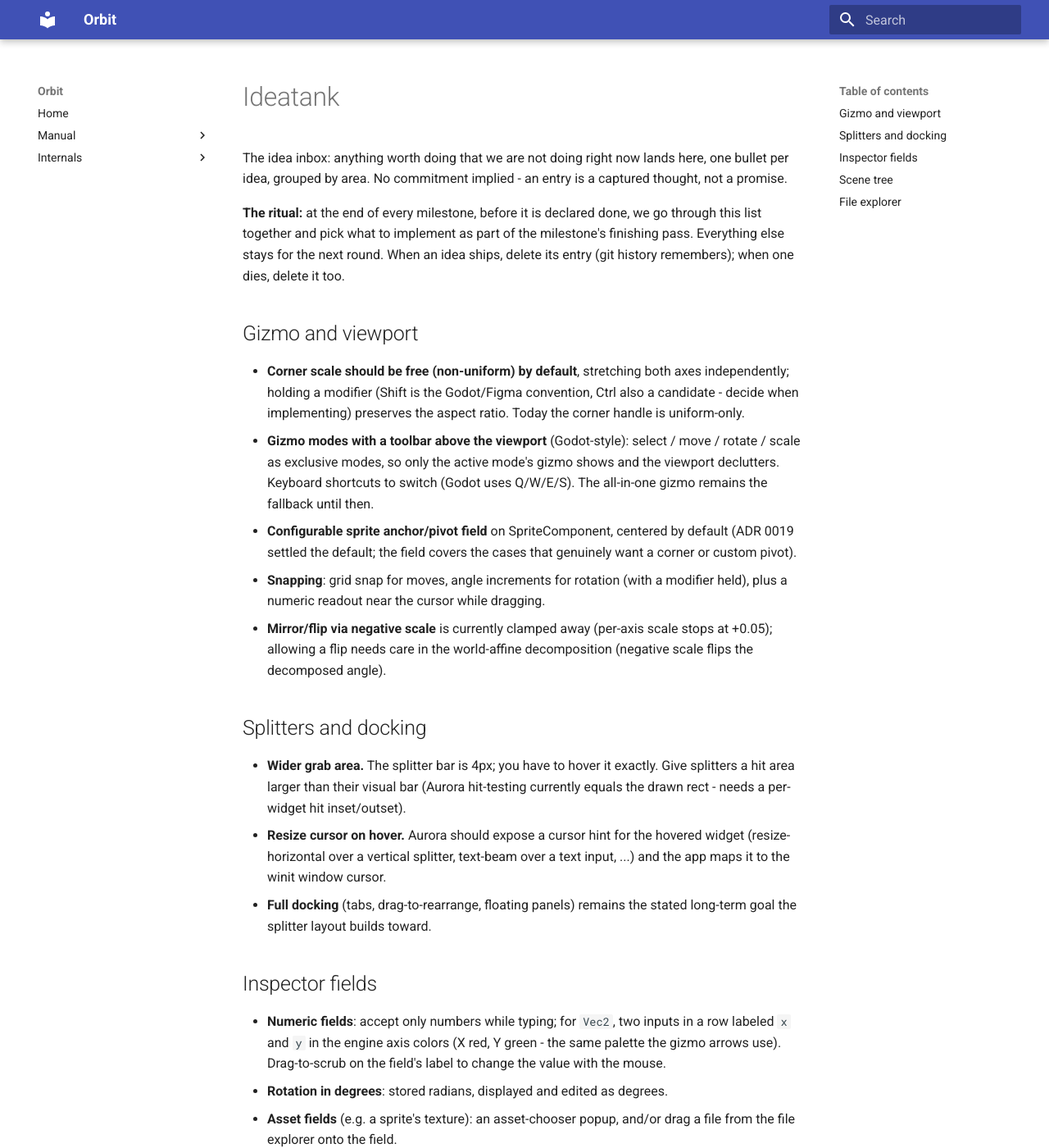
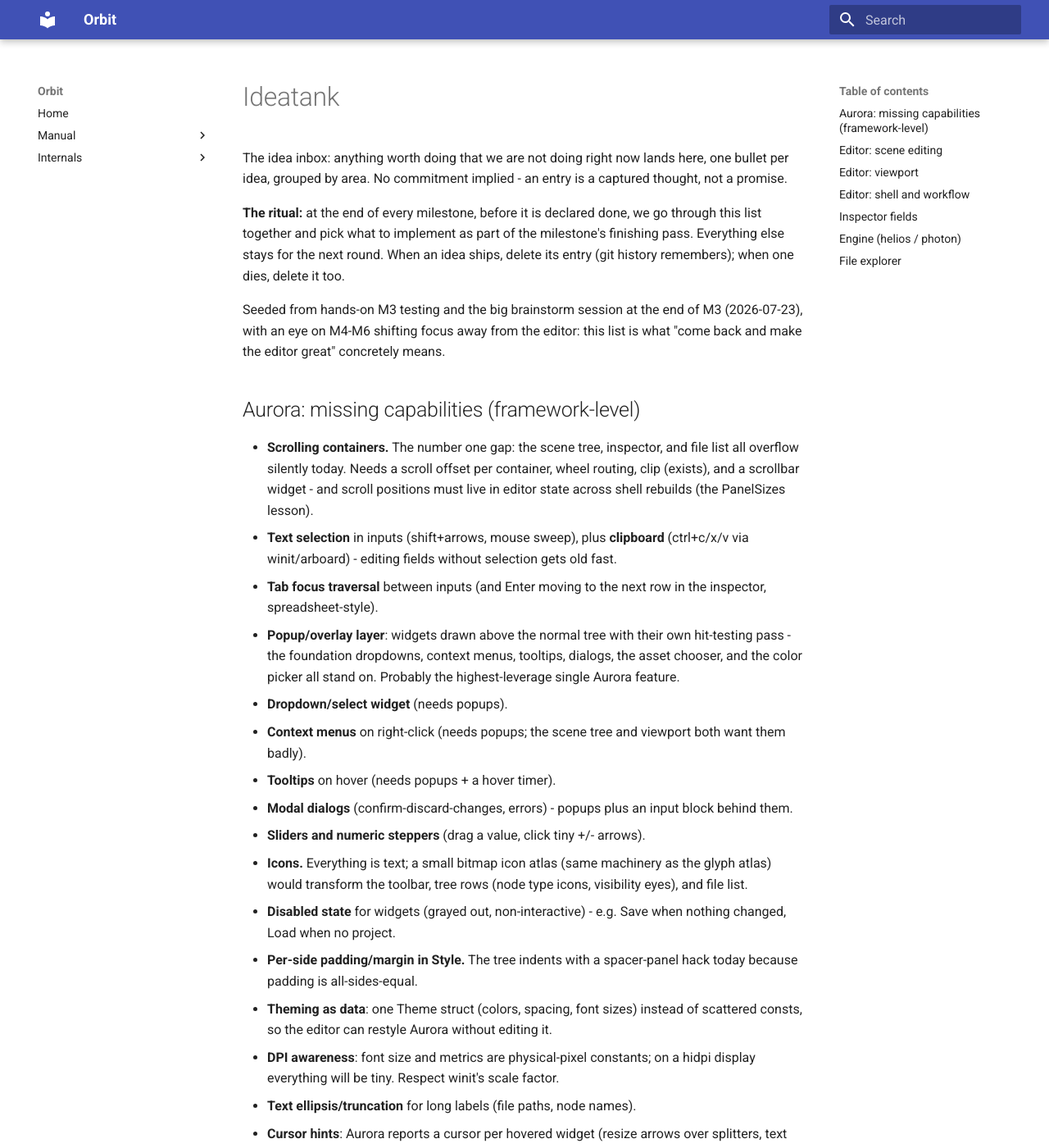
Before and after one commit to GenTexX/orbit, an MkDocs documentation site: the page built from docs/internals/ideas.md, in a window 1280 px wide and 1400 px high. Shown: the whole window at 82% size. Built offline with MkDocs 1.6.1 and Material for MkDocs 9.7.7, drawn with Linux system fonts in a browser that asks for light colours; some of the changed text lies outside the part shown.

Commit message:
docs: the big end-of-M3 ideatank brainstorm
A full idea-collection session with Philip before M4-M6 shift focus away
from the editor: what "come back and make the editor great" concretely
means. Roughly fifty entries across seven areas:

- Aurora framework gaps: scrolling containers (the number one), a popup
  layer (the highest-leverage single feature - dropdowns, context menus,
  tooltips, modals, choosers all stand on it), text selection + clipboard,
  tab traversal, icons, theming-as-data, DPI awareness, first-class
  drag-and-drop, disabled states, per-side padding.
- Scene editing: add/remove-component UI (effectively has a deadline - M4's
  Script and M5's Camera components need it), rename/delete/duplicate/
  copy-paste, tree drag-reparent, multi-select + box select, z-order
  controls, visibility eye + lock.
- Viewport: grid + origin axes, zoom readout + frame-selected, status bar,
  gizmo mode toolbar, free-corner-scale + Shift-preserves-ratio, snapping.
- Shell: persist editor state across restarts, unsaved-changes indicator,
  New/Open project dialogs, console panel, undo-history panel, shortcut map.
- Engine: texture cache + per-texture batching (THE silent limitation:
  every sprite currently renders with the single demo texture whatever its
  texture field says), sprite sheets via uv_rect, flip flags, photon shape
  primitives, world-space text, node visibility flag.

Also commits Philip's hand-edited demo scene (three sprites, rotations,
scales, alpha tints - the editor's first real user data).

```diff
--- a/docs/internals/ideas.md
+++ b/docs/internals/ideas.md
@@ -10,57 +10,155 @@ milestone's finishing pass. Everything else stays for the next round. When an
 idea ships, delete its entry (git history remembers); when one dies, delete
 it too.
 
-## Gizmo and viewport
+Seeded from hands-on M3 testing and the big brainstorm session at the end of
+M3 (2026-07-23), with an eye on M4-M6 shifting focus away from the editor:
+this list is what "come back and make the editor great" concretely means.
 
-- **Corner scale should be free (non-uniform) by default**, stretching both
-  axes independently; holding a modifier (Shift is the Godot/Figma
-  convention, Ctrl also a candidate - decide when implementing) preserves the
-  aspect ratio. Today the corner handle is uniform-only.
+## Aurora: missing capabilities (framework-level)
+
+- **Scrolling containers.** The number one gap: the scene tree, inspector,
+  and file list all overflow silently today. Needs a scroll offset per
+  container, wheel routing, clip (exists), and a scrollbar widget - and
+  scroll positions must live in editor state across shell rebuilds (the
+  PanelSizes lesson).
+- **Text selection** in inputs (shift+arrows, mouse sweep), plus
+  **clipboard** (ctrl+c/x/v via winit/arboard) - editing fields without
+  selection gets old fast.
+- **Tab focus traversal** between inputs (and Enter moving to the next row in
+  the inspector, spreadsheet-style).
+- **Popup/overlay layer**: widgets drawn above the normal tree with their own
+  hit-testing pass - the foundation dropdowns, context menus, tooltips,
+  dialogs, the asset chooser, and the color picker all stand on. Probably the
+  highest-leverage single Aurora feature.
+- **Dropdown/select widget** (needs popups).
+- **Context menus** on right-click (needs popups; the scene tree and viewport
+  both want them badly).
+- **Tooltips** on hover (needs popups + a hover timer).
+- **Modal dialogs** (confirm-discard-changes, errors) - popups plus an input
+  block behind them.
+- **Sliders and numeric steppers** (drag a value, click tiny +/- arrows).
+- **Icons.** Everything is text; a small bitmap icon atlas (same machinery as
+  the glyph atlas) would transform the toolbar, tree rows (node type icons,
+  visibility eyes), and file list.
+- **Disabled state** for widgets (grayed out, non-interactive) - e.g. Save
+  when nothing changed, Load when no project.
+- **Per-side padding/margin in Style.** The tree indents with a spacer-panel
+  hack today because padding is all-sides-equal.
+- **Theming as data**: one Theme struct (colors, spacing, font sizes) instead
+  of scattered consts, so the editor can restyle Aurora without editing it.
+- **DPI awareness**: font size and metrics are physical-pixel constants; on a
+  hidpi display everything will be tiny. Respect winit's scale factor.
+- **Text ellipsis/truncation** for long labels (file paths, node names).
+- **Cursor hints**: Aurora reports a cursor per hovered widget (resize arrows
+  over splitters, text beam over inputs); the app maps it to winit.
+- **Wider splitter grab area** (hit area larger than the drawn bar - needs a
+  per-widget hit inset).
+- **A real checkmark** in checkboxes (undecided if wanted; the filled square
+  is a legit minimalist look).
+- **First-class drag-and-drop**: Aurora-level drag sources/targets with a
+  drag payload and hover feedback, replacing the app-level press/release
+  routing the file-to-viewport drop uses today.
+
+## Editor: scene editing
+
+- **Add/remove components UI.** Today a node's components are fixed at
+  creation. The inspector needs "Add Component" (a dropdown of kinds) and a
+  remove button per component - REQUIRED once Script (M4) and Camera (M5)
+  components exist, so this one has a deadline of sorts.
+- **Rename a node** (double-click its tree row, or a name field at the top of
+  the inspector - Node.name is already there, just not editable).
+- **Delete** the selected node (Del key + context menu), **duplicate**
+  (ctrl+D), and **copy/paste** across the tree - all through History.
+- **Reparent by dragging** rows in the scene tree (the drag-drop machinery
+  above; History::reparent already exists and refuses cycles).
+- **Multi-select**: ctrl+click in tree and viewport, box-select by dragging
+  over empty viewport space; group move/delete; the inspector shows shared
+  fields.
+- **Sibling order = draw order controls**: move up/down in the tree (z-order
+  today is implicit pre-order), maybe an explicit z-index later.
+- **Node visibility toggle** (eye icon per tree row, drawn state in helios)
+  and **lock** (excluded from picking).
+- **Search/filter box** above the scene tree.
+- **Alt-drag to duplicate** in the viewport (grab a sprite with alt held:
+  duplicates it and moves the copy).
+
+## Editor: viewport
+
+- **Grid + origin axes**: a world-space grid (fading with zoom) and X/Y axis
+  lines through the origin in the axis colors; photon needs line/shape
+  primitives or tinted-quad lines for this.
+- **Zoom indicator + view controls**: current zoom % readout, frame-selected
+  (F), frame-all, reset view (double-click middle?).
+- **Status bar** along the bottom: cursor world position, zoom, selected
+  node, fps - cheap and very "real editor".
+- **Checkerboard or configurable background** behind the scene (communicates
+  transparency; the flat navy reads as part of the scene).
 - **Gizmo modes with a toolbar above the viewport** (Godot-style): select /
-  move / rotate / scale as exclusive modes, so only the active mode's gizmo
-  shows and the viewport declutters. Keyboard shortcuts to switch (Godot uses
-  Q/W/E/S). The all-in-one gizmo remains the fallback until then.
+  move / rotate / scale as exclusive modes with Q/W/E/S-style shortcuts; only
+  the active mode's gizmo shows. The toolbar now exists to host it.
+- **Corner scale free (non-uniform) by default**, modifier (Shift, per
+  Godot/Figma convention) to preserve ratio - inverts today's uniform-only
+  corner handle.
+- **Snapping**: grid snap for moves, angle increments for rotation (modifier
+  held), plus a numeric readout near the cursor while dragging.
+- **Mirror/flip via negative scale** is currently clamped away; allowing a
+  flip needs care in the world-affine decomposition.
 - **Configurable sprite anchor/pivot field** on SpriteComponent, centered by
-  default (ADR 0019 settled the default; the field covers the cases that
-  genuinely want a corner or custom pivot).
-- **Snapping**: grid snap for moves, angle increments for rotation (with a
-  modifier held), plus a numeric readout near the cursor while dragging.
-- **Mirror/flip via negative scale** is currently clamped away (per-axis
-  scale stops at +0.05); allowing a flip needs care in the world-affine
-  decomposition (negative scale flips the decomposed angle).
+  default (ADR 0019 settled the default; the field covers the rest).
 
-## Splitters and docking
+## Editor: shell and workflow
 
-- **Wider grab area.** The splitter bar is 4px; you have to hover it exactly.
-  Give splitters a hit area larger than their visual bar (Aurora hit-testing
-  currently equals the drawn rect - needs a per-widget hit inset/outset).
-- **Resize cursor on hover.** Aurora should expose a cursor hint for the
-  hovered widget (resize-horizontal over a vertical splitter, text-beam over
-  a text input, ...) and the app maps it to the winit window cursor.
+- **Persist editor state across restarts**: panel sizes, camera pan/zoom,
+  selection, window size - a small editor-state file next to the project
+  (gitignored), reusing the PanelSizes capture pattern.
+- **Unsaved-changes indicator** (dot/star in the title bar) and a
+  confirm-on-quit prompt when dirty (needs modals).
+- **New/Open project**: currently hardwired to demo_project. Needs a native
+  file dialog (the rfd crate) or an own popup browser.
+- **Console/log panel**: a dockable panel showing tracing output - doubly
+  useful once Comet scripts print (M4).
+- **Undo-history panel** (the History stack visualized, click to jump) -
+  History already has the data.
+- **Scene tabs / multiple open scenes** (deferred from the M3 plan; needs
+  the docking work).
 - **Full docking** (tabs, drag-to-rearrange, floating panels) remains the
-  stated long-term goal the splitter layout builds toward.
+  long-term shell goal the splitters build toward.
+- **A keyboard shortcut map** (one place defining all bindings, shown in a
+  help popup) before shortcuts sprawl further.
 
 ## Inspector fields
 
 - **Numeric fields**: accept only numbers while typing; for `Vec2`, two
-  inputs in a row labeled `x` and `y` in the engine axis colors (X red,
-  Y green - the same palette the gizmo arrows use). Drag-to-scrub on the
-  field's label to change the value with the mouse.
-- **Rotation in degrees**: stored radians, displayed and edited as degrees.
-- **Asset fields** (e.g. a sprite's texture): an asset-chooser popup, and/or
-  drag a file from the file explorer onto the field.
-- **Color fields**: a color picker.
+  inputs labeled `x` and `y` in the engine axis colors (X red, Y green).
+  Drag-to-scrub on the field's label.
+- **Rotation in degrees** (stored radians, displayed/edited as degrees).
+- **Asset fields**: an asset-chooser popup (needs popups), and/or drag a file
+  from the explorer onto the field.
+- **Color fields**: a color picker (needs popups); until then at least a
+  color swatch preview next to the text.
+- **Commit on focus loss** in addition to Enter (clicking away currently
+  silently keeps the old value - surprising).
 
-## Scene tree
+## Engine (helios / photon)
 
-- Rows are restyled buttons and read as such; they should read as tree rows.
-- **Collapse/expand** for nodes with children. Note: expanded-state is
-  widget-tree state and the shell rebuilds - it must live in editor state and
-  be fed back in, like `PanelSizes` (the M3 step 6 lesson), or it will
-  silently reset.
+- **Texture cache + per-texture batching.** THE silent limitation: every
+  sprite renders with the single loaded demo texture regardless of what its
+  `texture` field says. The editor needs a path-keyed texture cache and
+  photon needs to draw batches grouped by texture. Invisible with one PNG in
+  the project, wrong the moment there are two.
+- **Sprite sheet support**: expose photon's `uv_rect` on SpriteComponent
+  (region of a texture), the base for animation later.
+- **Sprite flip flags** (flip_h/flip_v) as a cheap alternative to negative
+  scale.
+- **photon shape primitives**: lines, rects, circles - for the editor grid,
+  debug drawing, and eventually game use.
+- **World-space text** (photon reusing Aurora's glyph atlas machinery) -
+  node labels in the viewport, debug overlays, in-game text later.
+- **Node visibility flag** in helios (skipped by sprites() when off) -
+  pairs with the tree's eye icon.
 
 ## File explorer
 
-- Currently a listing only. M3 step 8 gives it its first real function
-  (drag a PNG into the viewport to create a sprite); later: click-to-select
-  (wired to the asset-field chooser above), previews, and file operations.
+- Currently a listing plus drag-to-viewport. Later: click-to-select (wired to
+  the asset-field chooser), thumbnails/previews for PNGs, file operations
+  (rename, delete, new folder), and watching the directory for changes.
```
Also changed, not shown: 1 other file.
